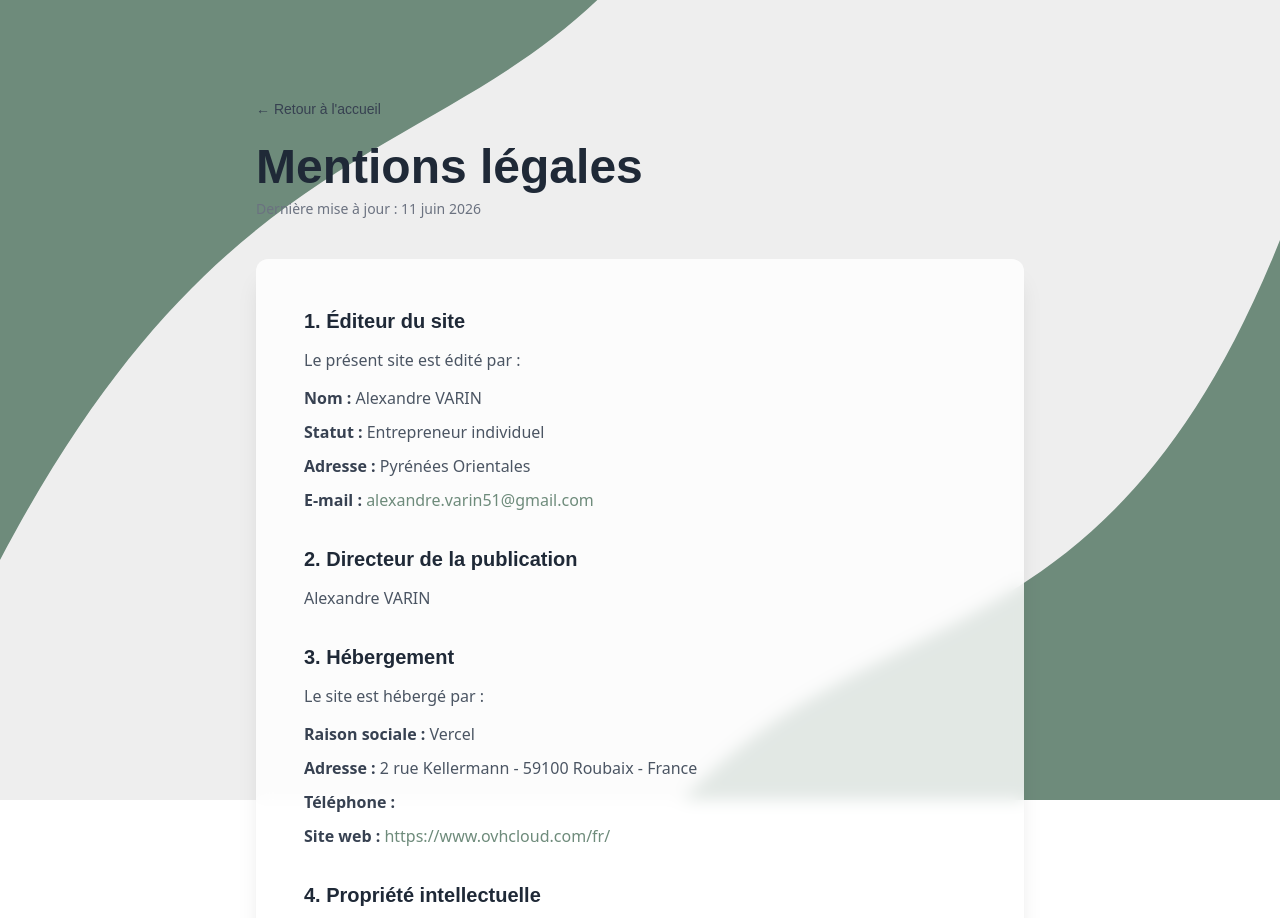
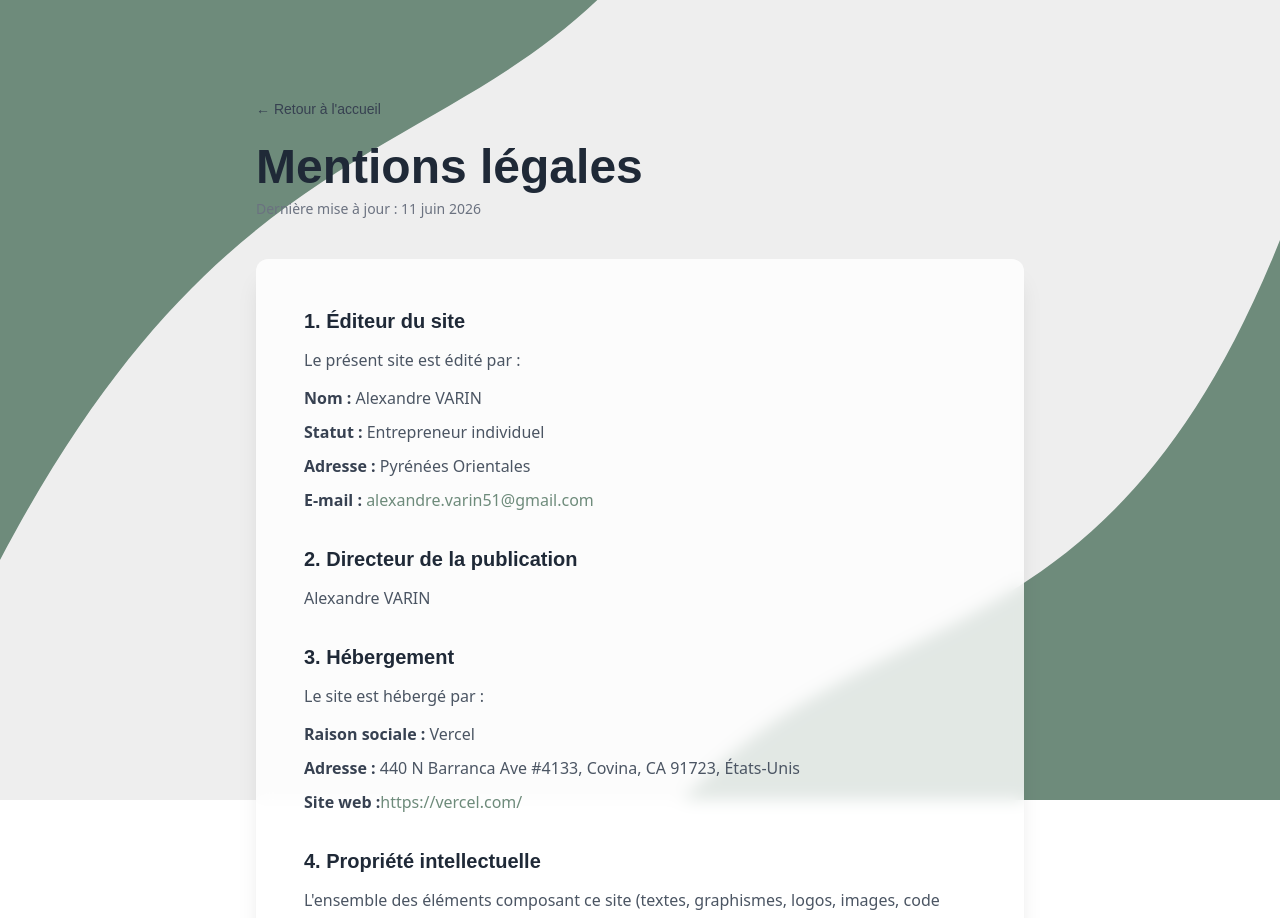
Before and after one commit to Didixdan/personnal_site, a Nuxt app: page /mentions-legales in a window 1280 px wide. Shown: the top 918 px of the page. Built offline with nearby package versions, Linux system fonts and the light colour scheme.

Commit message:
Update host legal mentions

```diff
--- a/app/config/site.ts
+++ b/app/config/site.ts
@@ -19,7 +19,7 @@ export const legal = {
   publicationDirector: 'Alexandre VARIN',
   host: {
     name: 'Vercel',
-    address: '2 rue Kellermann - 59100 Roubaix - France',
-    website: ' https://www.ovhcloud.com/fr/',
+    address: '440 N Barranca Ave #4133, Covina, CA 91723, États-Unis',
+    website: 'https://vercel.com/',
   },
 } as const;
--- a/app/pages/mentions-legales.vue
+++ b/app/pages/mentions-legales.vue
@@ -39,10 +39,9 @@
         <ul>
           <li><strong>Raison sociale :</strong> {{ legal.host.name }}</li>
           <li><strong>Adresse :</strong> {{ legal.host.address }}</li>
-          <li><strong>Téléphone :</strong> {{ legal.host.phone }}</li>
           <li>
             <strong>Site web :</strong>
-            <a :href="legal.host.website" target="_blank" rel="noopener noreferrer">{{ legal.host.website }}</a>
+            <a :href="legal.host.website" target="_blank" rel="noopener noreferrer"> {{ legal.host.website }}</a>
           </li>
         </ul>
       </section>
```
